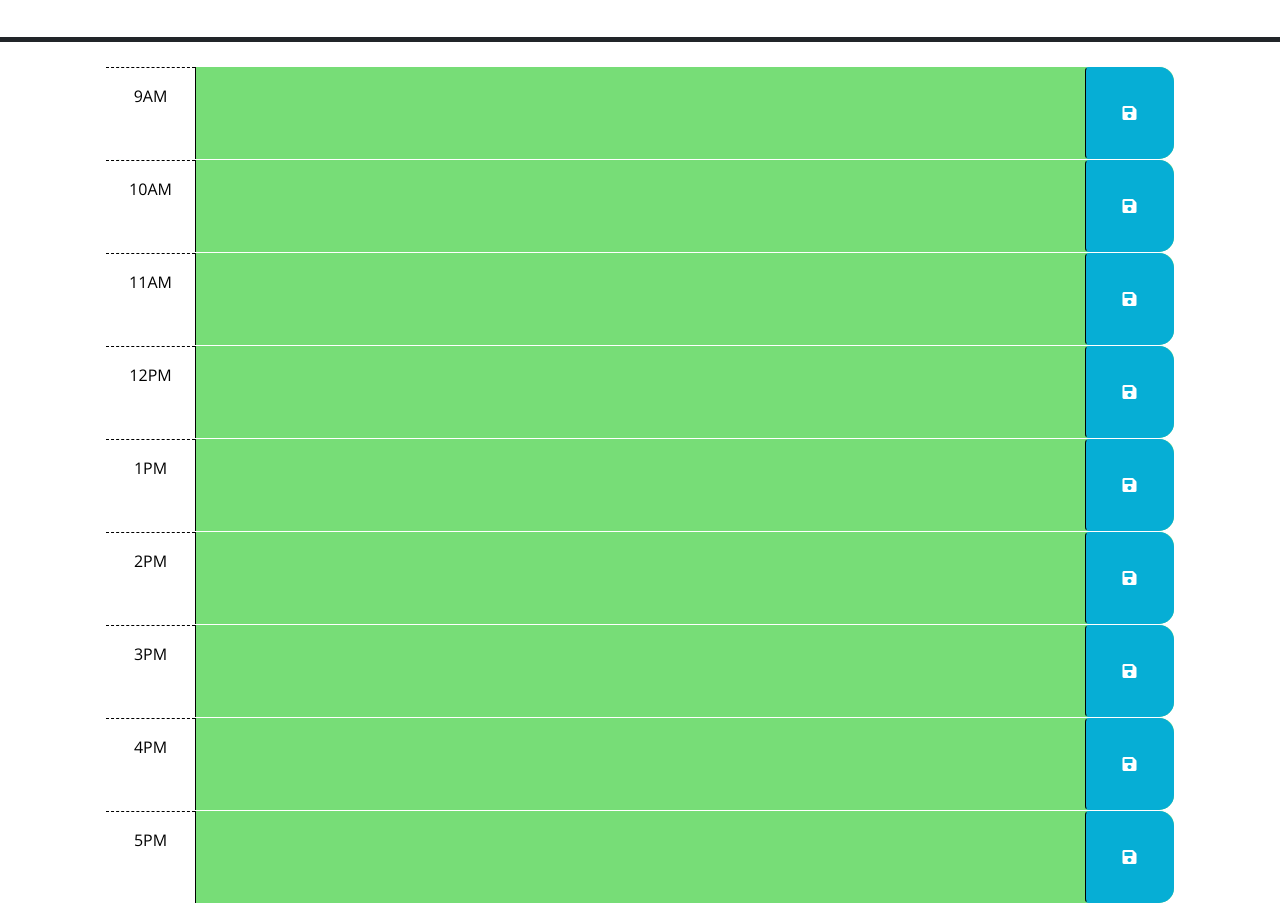
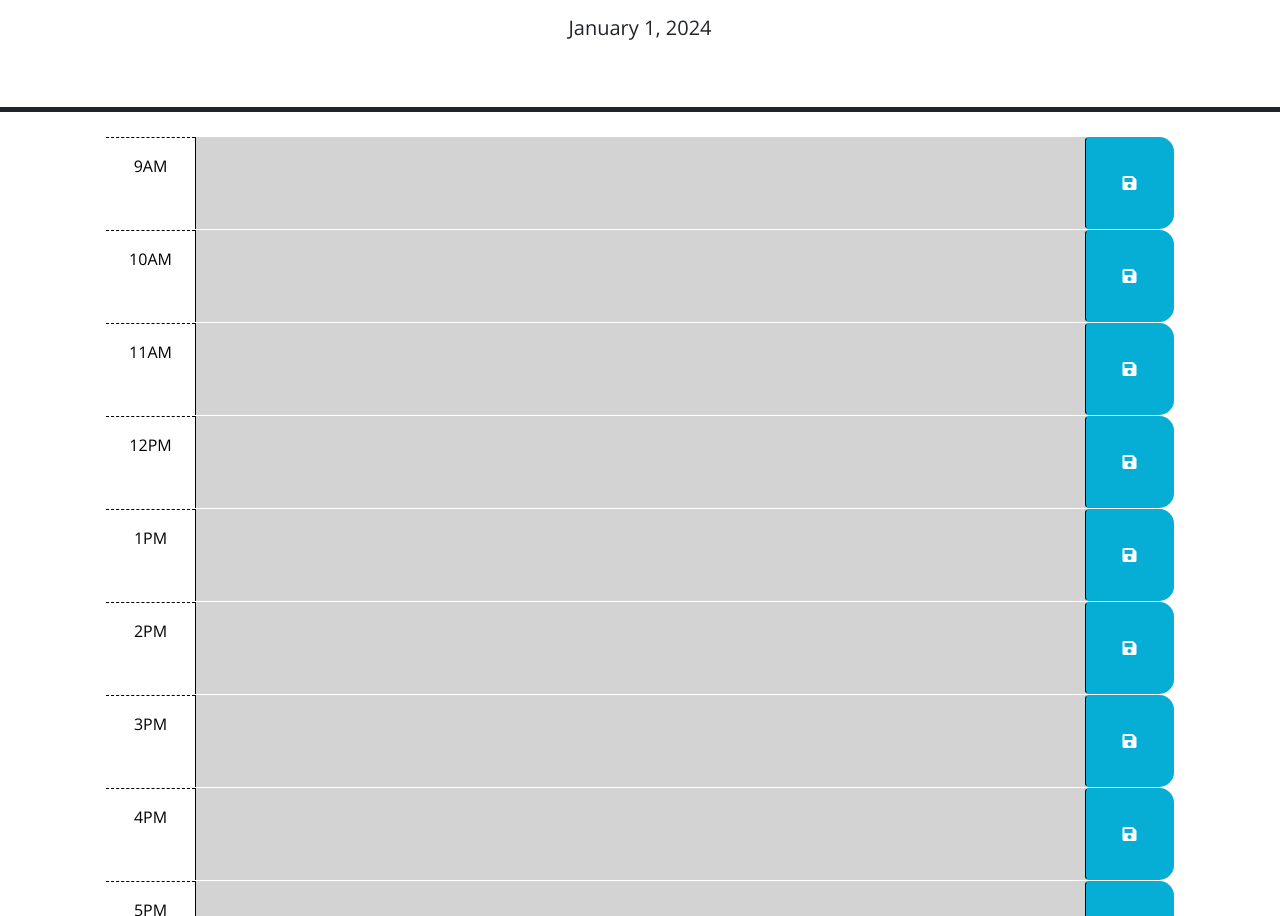
Before and after one commit to Davidtruong02/Daily-Calender, a plain HTML site: page index.html in a window 1280 px wide. Shown: the part 190-1106 px from the top of the page. Drawn offline with nearby package versions, Linux system fonts and the light colour scheme.

Commit message:
added final code to HTML and JS

```diff
--- a/assets/script.js/script.js
+++ b/assets/script.js/script.js
@@ -1,13 +1,14 @@
 // Wrap all code that interacts with the DOM in a call to jQuery to ensure that
 // the code isn't run until the browser has finished rendering all the elements
 // in the html.
-$(document).ready(function () {
+$(document).ready(function() {
 
   updateColorCoding();
 
   setInterval(updateColorCoding, 60000);
 
   loadSavedEvents();
+
   // TODO: Add a listener for click events on the save button. This code should
   // use the id in the containing time-block as a key to save the user input in
   // local storage. HINT: What does `this` reference in the click listener
@@ -21,8 +22,11 @@ $('.saveBtn').click(function(){
   var timeBlockId = timeBlock.attr('id');
   var description = timeBlock.find('.description').val();
   localStorage.setItem(timeBlockId, description);
-  showSaveMessage('Appointment saved to local stoarge')
+
+  showSaveMessage('Appointment saved to local storage')
 });
+
+
 
 
   // TODO: Add code to apply the past, present, or future class to each time
@@ -33,11 +37,14 @@ $('.saveBtn').click(function(){
   //
 function updateColorCoding() {
   var currentHour = dayjs().hour();
+
   $('.time-block').each(function(){
     var timeBlock = $(this);
     var timeBlockHour = parseInt(timeBlock.attr('id').split('-')[1]);
+
     timeBlock.removeClass('past present future');
-    if (timeBlock < currentHour) {
+
+    if (timeBlockHour < currentHour) {
       timeBlock.addClass('past');
     } else if (timeBlockHour === currentHour) {
       timeBlock.addClass('present');
@@ -55,7 +62,34 @@ function updateColorCoding() {
   // attribute of each time-block be used to do this?
   //
 
+  function loadSavedEvents() {
+    $('.time-block').each(function(){
+      var timeBlock = $(this);
+      var timeBlockId = timeBlock.attr('id');
+      var savedDescription = localStorage.getItem(timeBlockId);
+      var textarea = timeBlock.find('.description');
 
+      if (savedDescription !== null) {
+        textarea.val(savedDescription);
+      }
+    });
+  }
+  // shows message after save button is clicked on teach time
+  function showSaveMessage(message) {
+    var messageDiv = $('<div>').addClass('save-message').text(message);
+
+
+    // appends the message to the body
+    $('body').append(messageDiv);
+
+
+    // sets a timer for the message to pop up then fade away once the message is saved
+    setTimeout(function(){
+      messageDiv.fadeOut(500, function(){
+        $(this).remove();
+      });
+    }, 2000);
+  }
 
 
 
--- a/assets/style.css/style.css
+++ b/assets/style.css/style.css
@@ -68,5 +68,5 @@ textarea {
   color: white;
   border-radius: 10px;
   text-align: center;
-  display: none;
+  display: inline-block;
 }
--- a/index.html
+++ b/index.html
@@ -18,7 +18,7 @@
       href="https://fonts.googleapis.com/css?family=Open+Sans&display=swap"
       rel="stylesheet"
     />
-    <link rel="stylesheet" href="assets/style.css/style.css" />
+    <link rel="stylesheet" href="assets/style.css/style.css"
     <title>Work Day Scheduler</title>
   </head>
 
@@ -40,7 +40,7 @@
         -->
 
       <!-- Example of a past time block. The "past" class adds a gray background color. -->
-      <div id="hour-9" class="row time-block">
+      <div id="hour-9" class="row time-block past">
         <div class="col-2 col-md-1 hour text-center py-3">9AM</div>
         <textarea class="col-8 col-md-10 description" rows="3"> </textarea>
         <button class="btn saveBtn col-2 col-md-1" aria-label="save">
@@ -49,7 +49,7 @@
       </div>
 
       <!-- Example of a a present time block. The "present" class adds a red background color. -->
-      <div id="hour-10" class="row time-block present">
+      <div id="hour-10" class="row time-block ">
         <div class="col-2 col-md-1 hour text-center py-3">10AM</div>
         <textarea class="col-8 col-md-10 description" rows="3"> </textarea>
         <button class="btn saveBtn col-2 col-md-1" aria-label="save">
@@ -58,7 +58,7 @@
       </div>
 
       <!-- Example of a future time block. The "future" class adds a green background color. -->
-      <div id="hour-11" class="row time-block future">
+      <div id="hour-11" class="row time-block ">
         <div class="col-2 col-md-1 hour text-center py-3">11AM</div>
         <textarea class="col-8 col-md-10 description" rows="3"> </textarea>
         <button class="btn saveBtn col-2 col-md-1" aria-label="save">
@@ -66,42 +66,42 @@
         </button>
       </div>
 
-      <div id="hour-12" class="row time-block future">
+      <div id="hour-12" class="row time-block">
         <div class="col-2 col-md-1 hour text-center py-3">12PM</div>
         <textarea class="col-8 col-md-10 description" rows="3"> </textarea>
         <button class="btn saveBtn col-2 col-md-1" aria-label="save">
           <i class="fas fa-save" aria-hidden="true"></i>
         </button>
       </div>
-      <div id="hour-13" class="row time-block future">
+      <div id="hour-13" class="row time-block">
         <div class="col-2 col-md-1 hour text-center py-3">1PM</div>
         <textarea class="col-8 col-md-10 description" rows="3"> </textarea>
         <button class="btn saveBtn col-2 col-md-1" aria-label="save">
           <i class="fas fa-save" aria-hidden="true"></i>
         </button>
       </div>
-      <div id="hour-14" class="row time-block future">
+      <div id="hour-14" class="row time-block">
         <div class="col-2 col-md-1 hour text-center py-3">2PM</div>
         <textarea class="col-8 col-md-10 description" rows="3"> </textarea>
         <button class="btn saveBtn col-2 col-md-1" aria-label="save">
           <i class="fas fa-save" aria-hidden="true"></i>
         </button>
       </div>
-      <div id="hour-15" class="row time-block future">
+      <div id="hour-15" class="row time-block">
         <div class="col-2 col-md-1 hour text-center py-3">3PM</div>
         <textarea class="col-8 col-md-10 description" rows="3"> </textarea>
         <button class="btn saveBtn col-2 col-md-1" aria-label="save">
           <i class="fas fa-save" aria-hidden="true"></i>
         </button>
       </div>
-      <div id="hour-16" class="row time-block future">
+      <div id="hour-16" class="row time-block">
         <div class="col-2 col-md-1 hour text-center py-3">4PM</div>
         <textarea class="col-8 col-md-10 description" rows="3"> </textarea>
         <button class="btn saveBtn col-2 col-md-1" aria-label="save">
           <i class="fas fa-save" aria-hidden="true"></i>
         </button>
       </div>
-      <div id="hour-17" class="row time-block future">
+      <div id="hour-17" class="row time-block">
         <div class="col-2 col-md-1 hour text-center py-3">5PM</div>
         <textarea class="col-8 col-md-10 description" rows="3"> </textarea>
         <button class="btn saveBtn col-2 col-md-1" aria-label="save">
@@ -118,7 +118,7 @@
       integrity="sha256-iu/zLUB+QgISXBLCW/mcDi/rnf4m4uEDO0wauy76x7U="
       crossorigin="anonymous"
     ></script>
-
+    <script src="https://cdn.jsdelivr.net/npm/dayjs@1.11.3/dayjs.min.js"></script>
     <script src="assets/script.js/script.js"></script>
   </body>
 </html>
```
